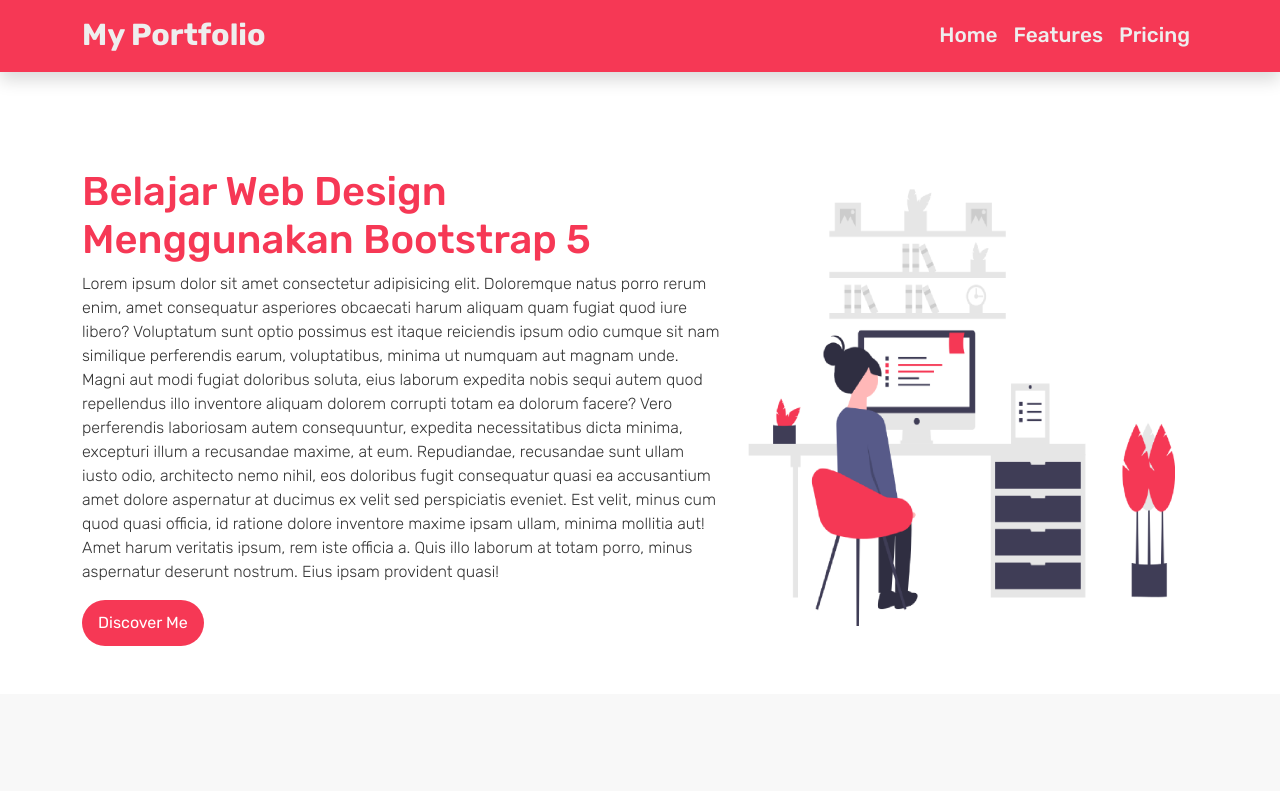
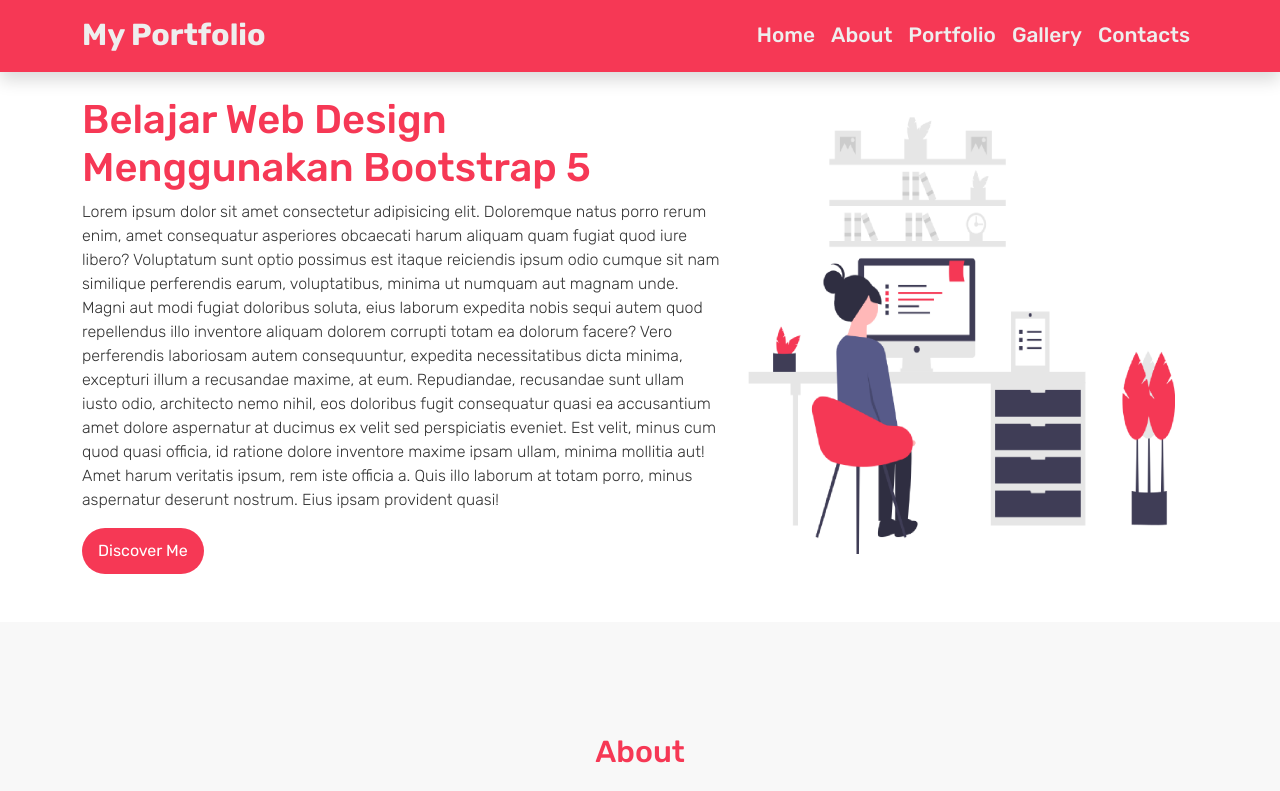
Before and after one commit to semyluase/portfolio-train, a plain HTML site: page index.html in a window 1280 px wide. Shown: the top 791 px of the page. Drawn offline with nearby package versions, Linux system fonts and the light colour scheme.

Commit message:
kelas senin siang

```diff
--- a/index.html
+++ b/index.html
@@ -20,7 +20,7 @@
 
 <body>
     <!-- navbar -->
-    <nav class="navbar navbar-expand-lg navbar-dark shadow">
+    <nav class="navbar navbar-expand-lg navbar-dark shadow fixed-top">
         <div class="container">
             <a class="navbar-brand" href="#">My Portfolio</a>
             <button class="navbar-toggler" type="button" data-bs-toggle="collapse" data-bs-target="#navbarNavAltMarkup" aria-controls="navbarNavAltMarkup" aria-expanded="false" aria-label="Toggle navigation">
@@ -29,8 +29,10 @@
             <div class="collapse navbar-collapse" id="navbarNavAltMarkup">
                 <div class="navbar-nav ms-auto">
                     <a class="nav-link" href="#">Home</a>
-                    <a class="nav-link" href="#">Features</a>
-                    <a class="nav-link" href="#">Pricing</a>
+                    <a class="nav-link" href="#about">About</a>
+                    <a class="nav-link" href="#portfolio">Portfolio</a>
+                    <a class="nav-link" href="#gallery">Gallery</a>
+                    <a class="nav-link" href="#contact">Contacts</a>
                 </div>
             </div>
         </div>
```
